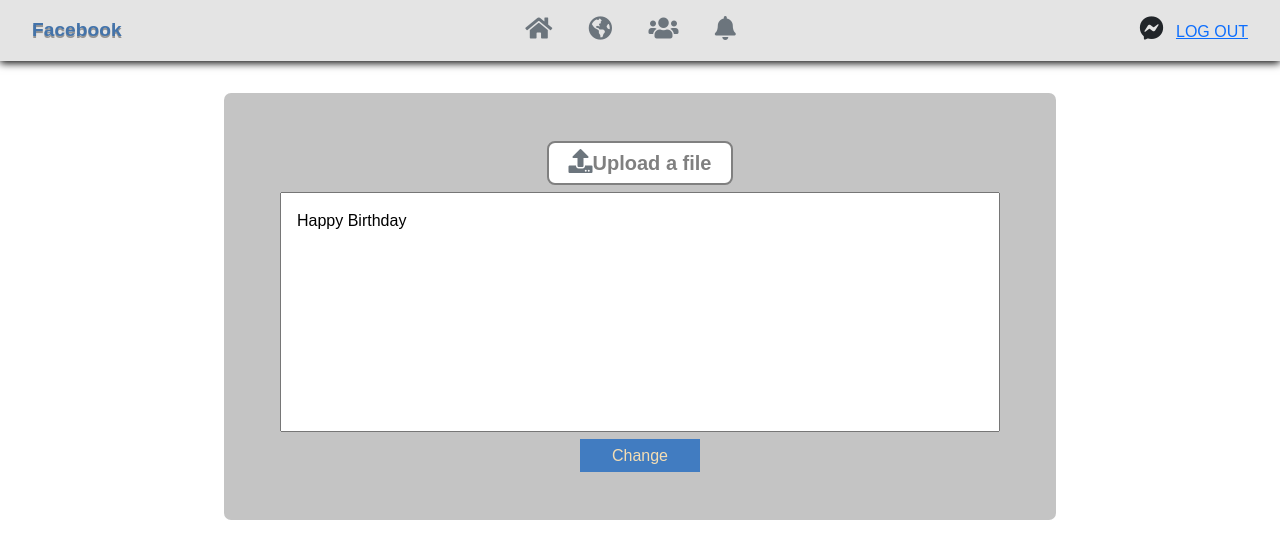
After one commit to PNC-WEP-ONE-WEEK-PROJECT/PHP-DB-G8, a PHP site: page /views/edit_view.php?id=2 in a window 1280 px wide. The commit adds this page. Shown: the top 559 px of the page. Run offline with PHP 8.4, Linux system fonts and the light colour scheme; data comes from the database, SQL or seed files in the repository.

Commit message:
#6 edit post

```diff
--- a/css/style.css
+++ b/css/style.css
@@ -63,6 +63,8 @@ body{
     padding: 1rem 2rem;
     background: #E4E4E4;
     box-shadow: 0 0.1rem 0.5rem black;
+    position: sticky;
+    top: 0;
 }
 .nav_bar .logo{
     color: #4373aa;
--- a/home.php
+++ b/home.php
@@ -39,8 +39,10 @@ foreach ($postImformation as $informationOfPost):
             </div>
         </div>
         <div class="item_crud">
-            <i class="fas fa-edit img_btnpost edit"></i>
+
+            <a href="views/edit_view.php?id=<?php echo $informationOfPost['post_id']; ?>"><i class="fas fa-edit img_btnpost edit"></i></a>
             <a href="controllers/delete_post.php?id=<?php echo $informationOfPost['post_id']; ?>"><i class="fas fa-trash img_btnpost delete"> </i></a>
+
 
         </div>
 
--- a/models/post.php
+++ b/models/post.php
@@ -25,17 +25,10 @@ function itemsOfPosts()
     return $postItems;
 }
 
-// Display posts.
-
-/**
- * Get a single from postItems
- * @return array of posts
- */
-
 function getItemPostsById($post_id)
 {
     global $db;
-    $statement = $db->prepare("SELECT description from posts WHERE id=:id_ofposts;");
+    $statement = $db->prepare("SELECT description from posts WHERE post_id=:id_ofposts;");
     $statement->execute([
         'id_ofposts' => $post_id
     ]);
@@ -43,7 +36,6 @@ function getItemPostsById($post_id)
     return $itemPost;
 
 }
-
 
 // delete element
 function deleteItem($id)
@@ -56,3 +48,18 @@ function deleteItem($id)
         ]);
     return ($statement-> rowCount()==1);
 }
+
+
+function editPost($id_post, $description_post)
+{
+    global $db;
+    $statement = $db->prepare("UPDATE posts SET description=:post_description where post_id=:postID");
+    $statement->execute([
+        ':post_description'=> $description_post,
+        ':postID'=> $id_post,
+
+
+    ]);
+
+    return $statement->rowCount() == 1;
+}
--- /dev/null
+++ b/views/edit_view.php
@@ -0,0 +1,37 @@
+
+<?php
+/**
+ * Your code here
+ */
+require_once("../templates/header.php");
+require_once("../models/post.php");
+
+?>
+
+<div class="container_post_view">
+    <!-- Your code here -->
+    <?php
+        $post_id = $_GET['id'];
+
+        $itempost = getItemPostsById($post_id);
+    ?>
+    <form action="../controllers/edit_post.php"  method="post">
+        <div class="upload-btn-wrapper">
+            <button class="btn"><i class="fas fa-upload text-muted fs-4 "></i>Upload a file</button>
+            <input type="file" name="myfile" />
+        </div>
+
+        <br>
+        <input type="hidden" value="<?php echo $post_id ;?>" name="postID">
+        <textarea placeholder="What are you thinking about.............." class="input" name="descripe" value="<?= $itempost['description'] ;?>"><?= $itempost['description'] ?> </textarea>
+
+        <br>
+        <input type="submit" value="Change" class="btn_post">
+
+    </form>
+</div>
+
+
+<?php
+require_once("../templates/footer.php");
+?>
```
Also changed, not shown: controllers/edit_post.php (added, +10 -0 lines).
